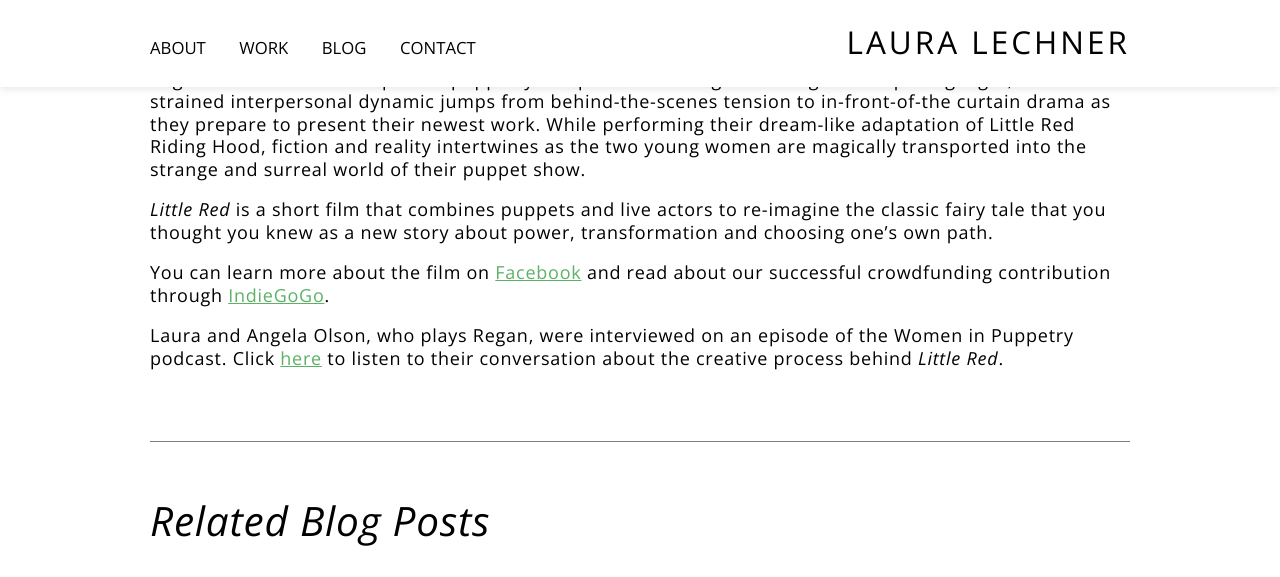
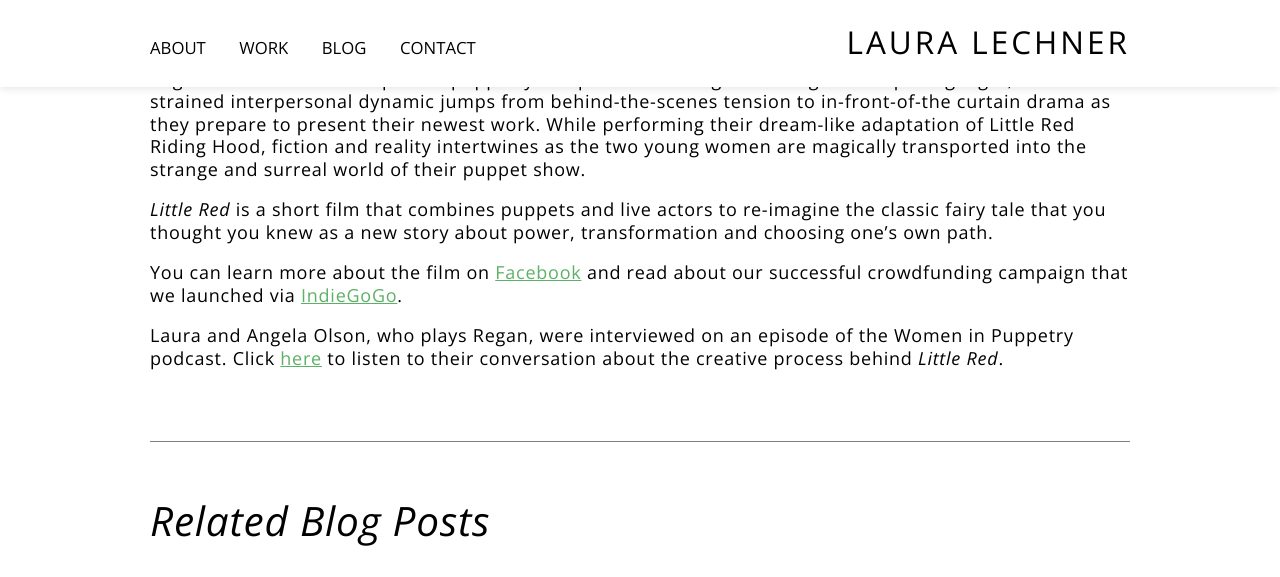
Before and after one commit to nbuonin/lauralechner-2, a Jekyll site: the page built from _project/little-red.md, in a window 1280 px wide and 900 px high, scrolled down 802 px, cut to the strip 0-577 px from the top of the window. Built offline with Jekyll 4.4.1, drawn with Linux system fonts in a browser that asks for light colours; nearby versions of some CDN libraries.

Commit message:
Update little-red.md

```diff
--- a/_project/little-red.md
+++ b/_project/little-red.md
@@ -16,6 +16,6 @@
 
 <i>Little Red</i> is a short film that combines puppets and live actors to re-imagine the classic fairy tale that you thought you knew as a new story about power, transformation and choosing one’s own path. <br>
 
-You can learn more about the film on [Facebook](https://facebook.com/littleredpuppetmovie) and read about our successful crowdfunding contribution through [IndieGoGo](https://www.indiegogo.com/projects/little-red-film#).<br>
+You can learn more about the film on [Facebook](https://facebook.com/littleredpuppetmovie) and read about our successful crowdfunding campaign that we launched via [IndieGoGo](https://www.indiegogo.com/projects/little-red-film#).<br>
 
 Laura and Angela Olson, who plays Regan, were interviewed on an episode of the Women in Puppetry podcast. Click [here](https://youtu.be/EfYtpnrjg-o) to listen to their conversation about the creative process behind <i>Little Red</i>.
```
